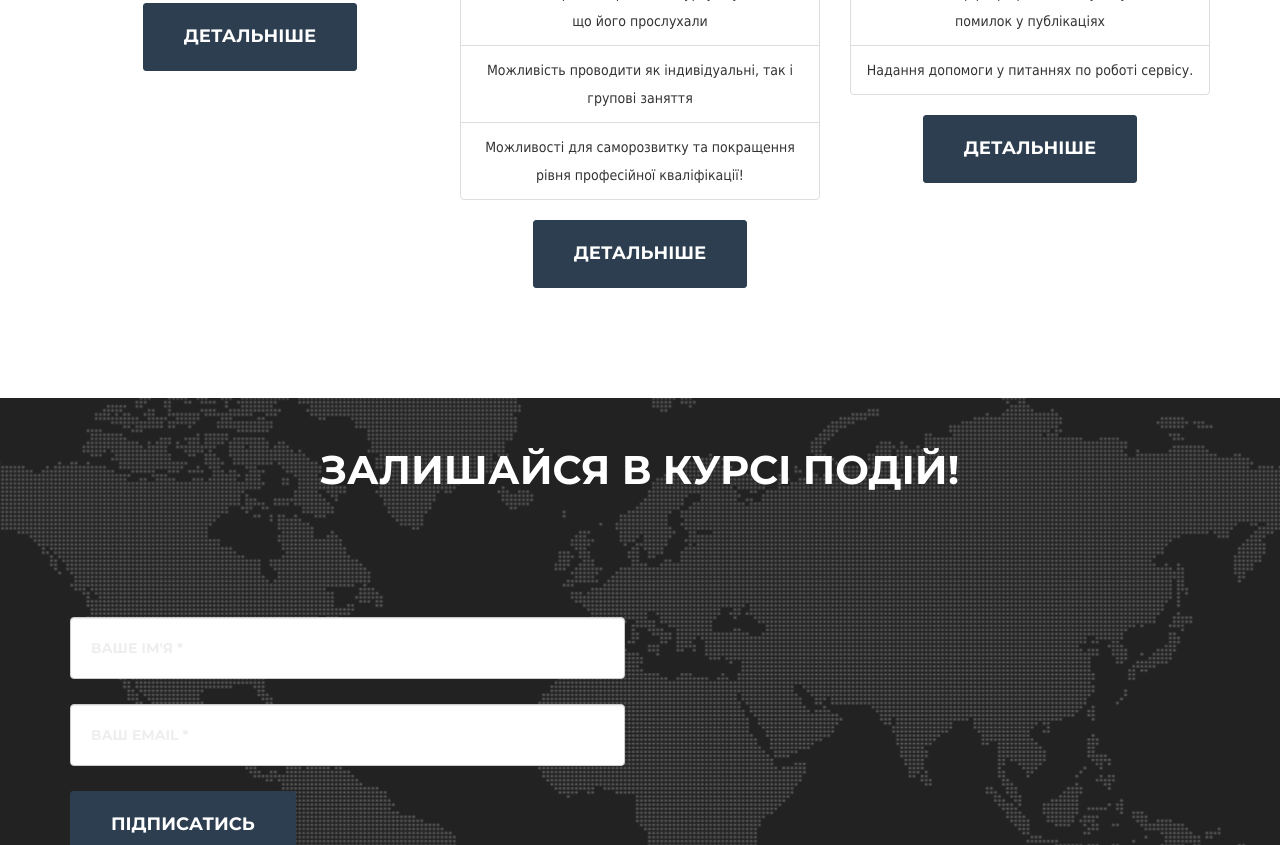
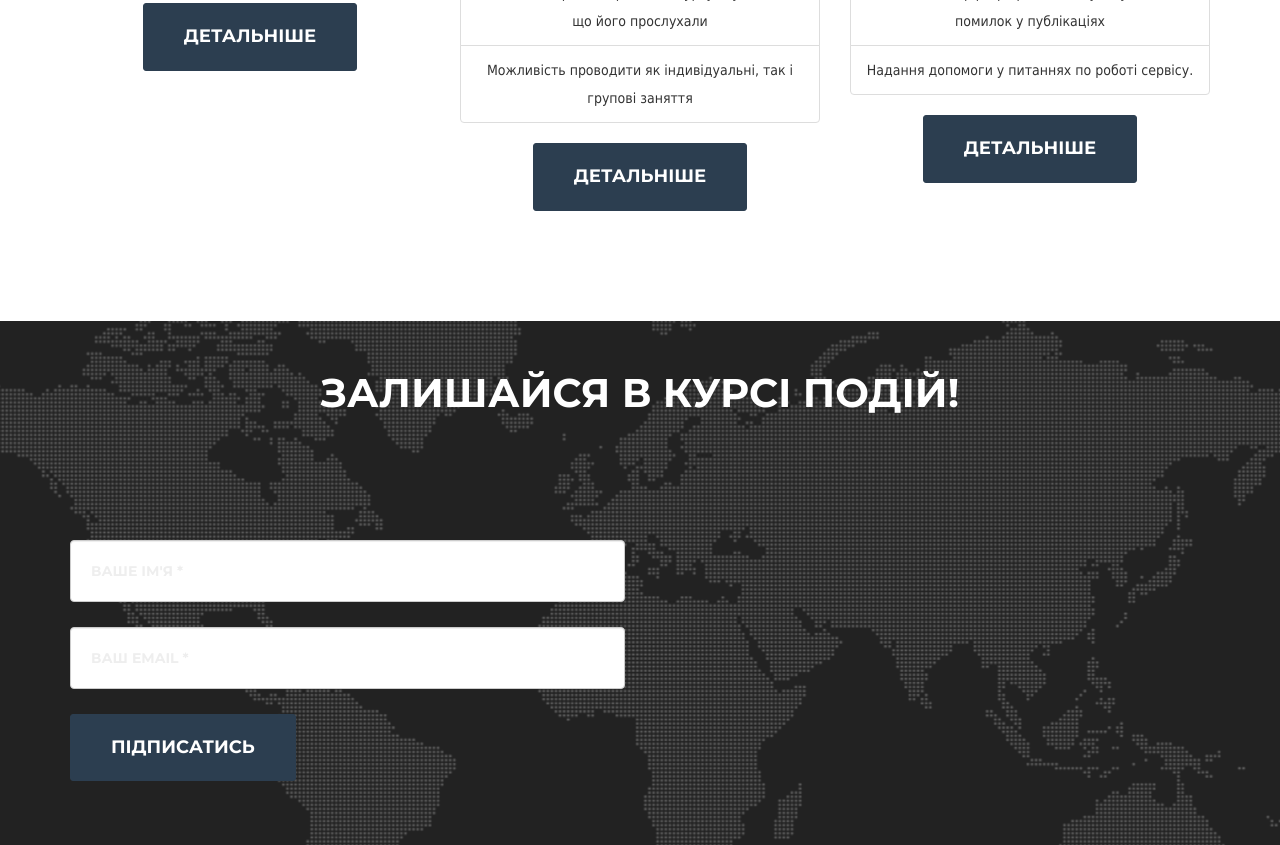
Before and after one commit to dosvid/landing, a website: page index.html in a window 1280 px wide. Shown: the part 1419-2264 px from the top of the page. Drawn offline with nearby package versions, Linux system fonts and the light colour scheme; a web font is replaced by a local one.

Commit message:
Removed list item from teacher section

```diff
--- a/index.html
+++ b/index.html
@@ -115,8 +115,7 @@
                             <li class="list-group-item">Можливість отримати якісні та адекватні коментарі до власних курсів та методик</li>
                             <li class="list-group-item">Визначення рівня корисності курсу студентами, що його прослухали</li>
                             <li class="list-group-item">Можливість проводити як індивідуальні, так і групові заняття</li>
-                            <li class="list-group-item">Можливості для саморозвитку та покращення рівня професійної кваліфікації!</li>
-                        </ul>
+                         </ul>
                     <a href="#portfolioModal3" class="page-scroll btn btn-xl" data-toggle="modal">Детальніше</a>
                     </p>
                 </div>
```
